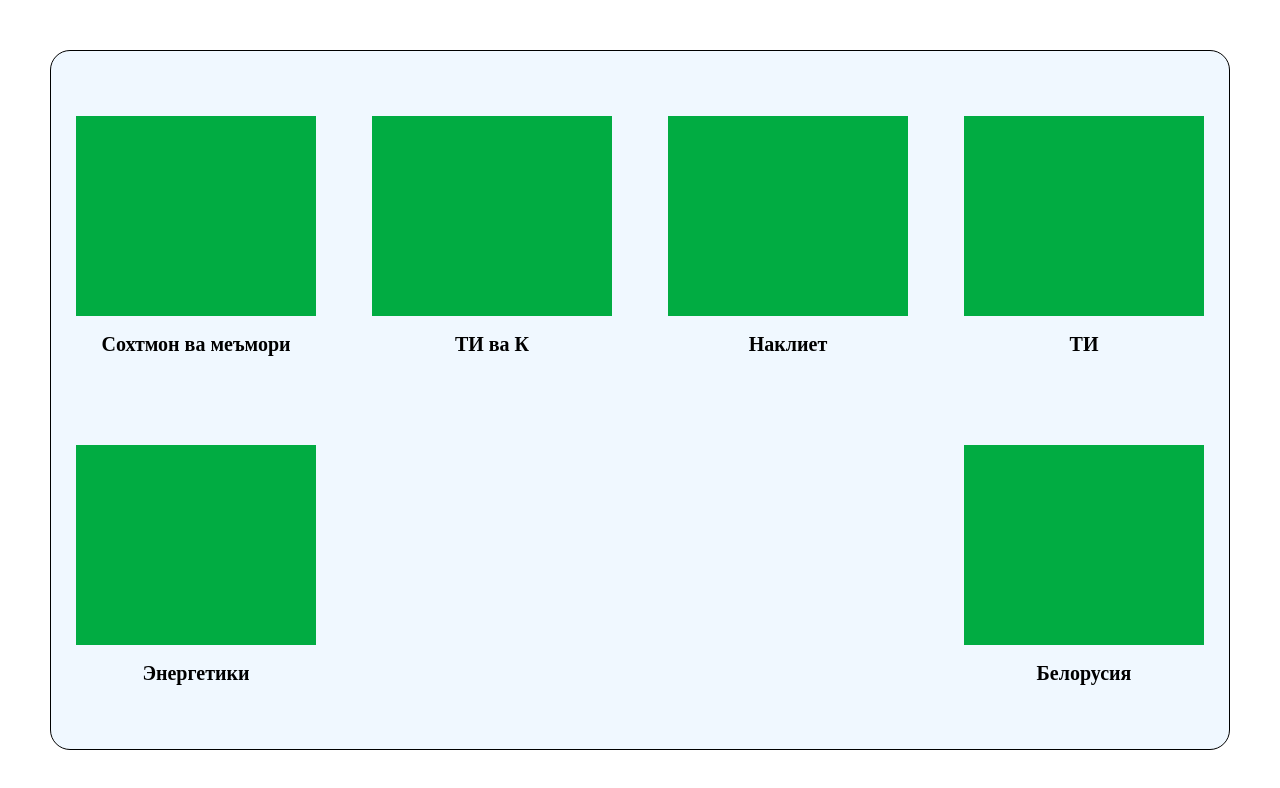
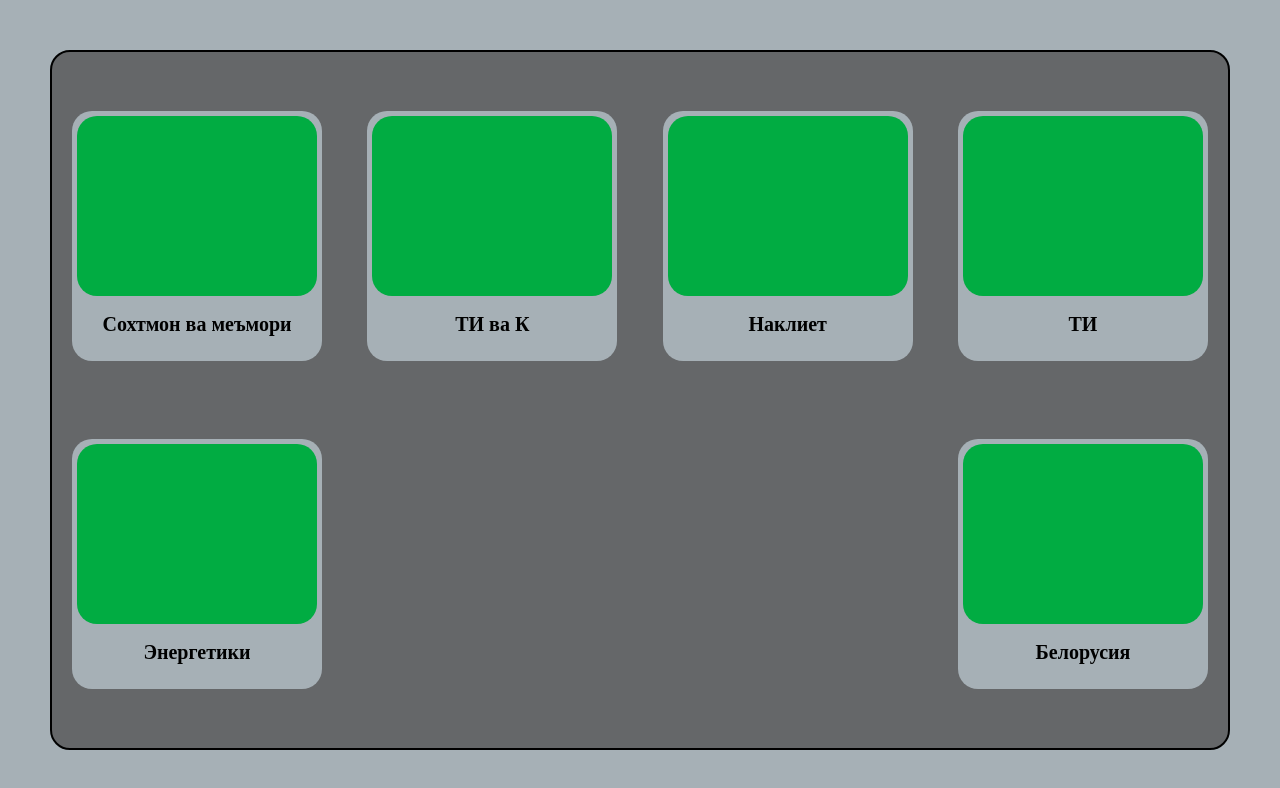
Before and after one commit to Sinojon205/videokurs, a plain HTML site: page index.html in a window 1280 px wide. Drawn offline with Linux system fonts and the light colour scheme; files whose address does not match are found by name.

Commit message:
modified styles

```diff
--- a/styles/style.css
+++ b/styles/style.css
@@ -1,10 +1,11 @@
 *{
     box-sizing:border-box;
+    background-color: rgb(166, 176, 182);
 }
 
 .popup {
-    background-color: aliceblue;
-    border: 1px solid #000;
+    background-color: rgb(101, 103, 105);
+    border: 2px solid #000;
     border-radius: 20px;
     position: absolute;
     left: 50px;
@@ -22,15 +23,27 @@
     height:250px;
     width: 250px;
     padding: 5px;
+    border-radius: 20px;
 }
 
 .item img{
     width:240px;
-    height:200px;
-
+    height:180px;
+    border-radius: 20px;
 }
 .item h1{
 padding: 0;
 text-align: center;
 font-size: 20px;
+font-weight: 700;
+color: #000;
 }
+
+.item:hover{
+    color: aqua;
+    background-color: darkgoldenrod;
+}
+
+.popup:hover{
+    background-color: rgb(38, 192, 141);
+}
```
